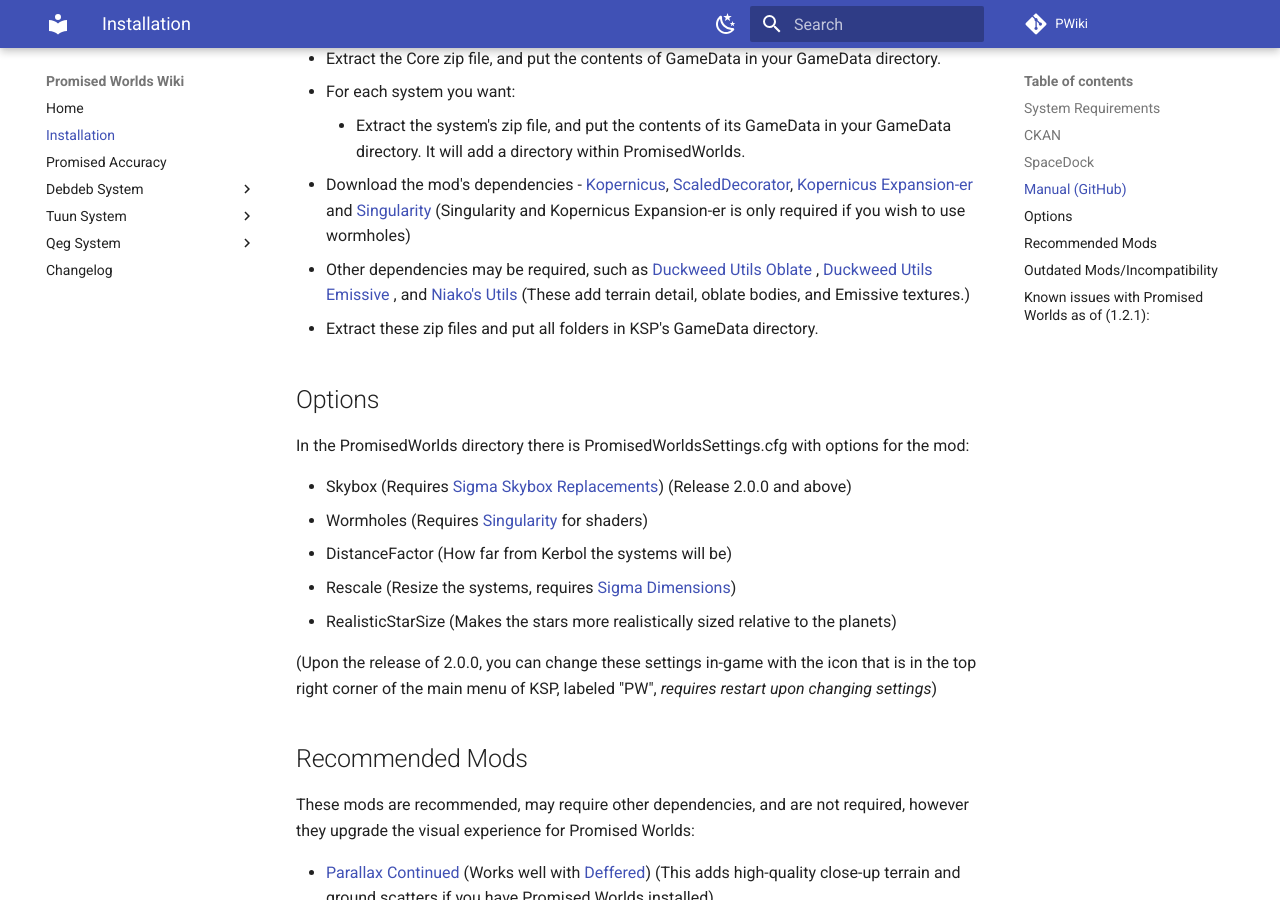
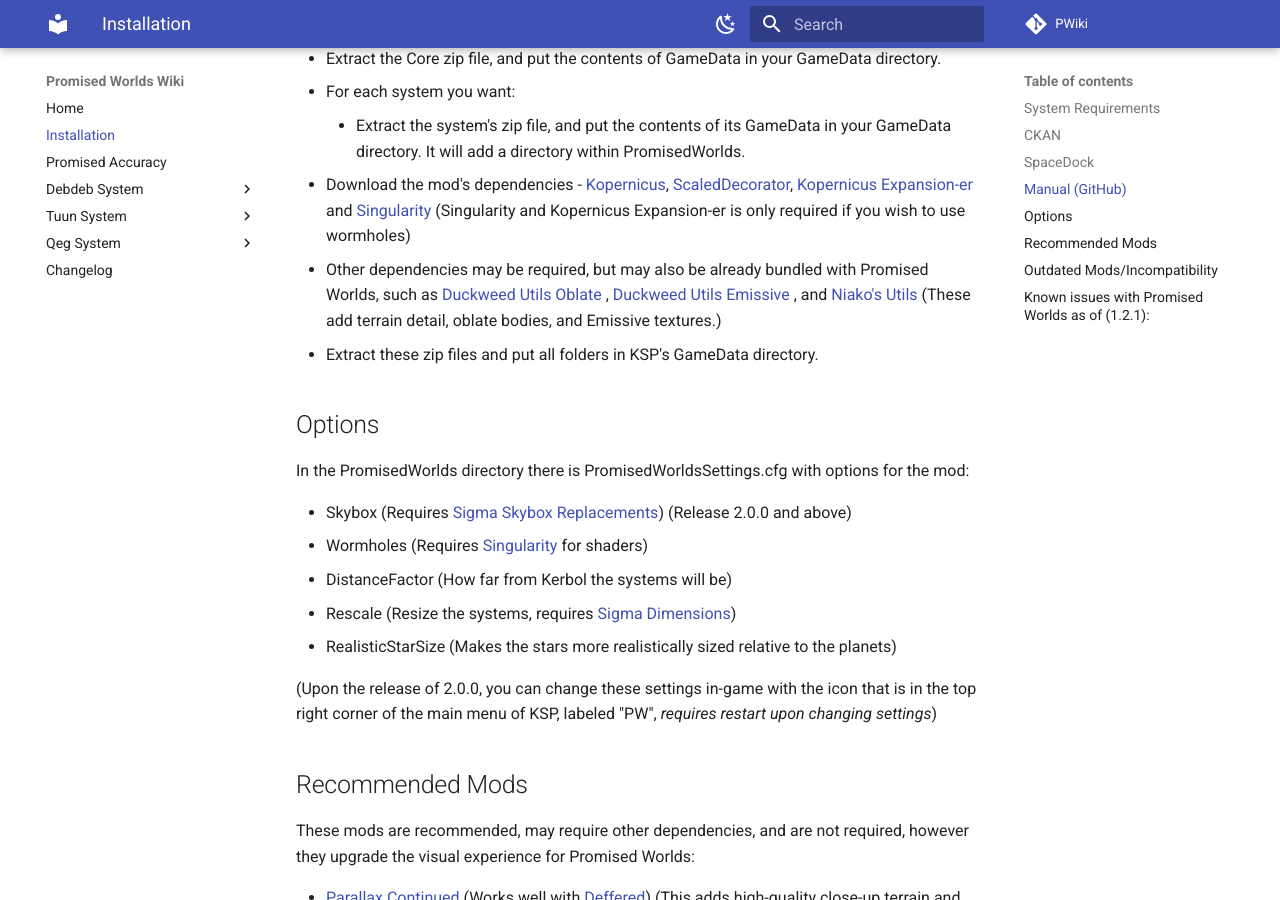
Before and after one commit to PromisedWorlds/PWiki, an MkDocs documentation site: the page built from docs/Installation.md, in a window 1280 px wide and 900 px high, scrolled down 1311 px. Built offline with MkDocs 1.6.1 and Material for MkDocs 9.7.7, drawn with Linux system fonts in a browser that asks for light colours; comment, search, counter and statistics services are not loaded.

```diff
--- a/docs/Installation.md
+++ b/docs/Installation.md
@@ -29,7 +29,7 @@ This is a complete installation guide on how to install Promised Worlds for Kerb
 - For each system you want:
     - Extract the system's zip file, and put the contents of its GameData in your GameData directory. It will add a directory within PromisedWorlds.
 - Download the mod's dependencies - [Kopernicus](https://github.com/kopernicus/kopernicus/releases), [ScaledDecorator](https://github.com/Sushutt/ScaledDecorator/releases), [Kopernicus Expansion-er](https://github.com/VabienArt/KopernicusExpansion-Continueder/releases) and [Singularity](https://forum.kerbalspaceprogram.com/topic/193709-wip18x-112x-singularity-black-hole-shaders/) (Singularity and Kopernicus Expansion-er is only required if you wish to use wormholes)
-- Other dependencies may be required, such as [Duckweed Utils Oblate](https://github.com/jamespglaze/VertexHeightOblateAdvanced/releases) , [Duckweed Utils Emissive](https://github.com/jamespglaze/VertexColorMapEmissive/releases) , and
+- Other dependencies may be required, but may also be already bundled with Promised Worlds, such as [Duckweed Utils Oblate](https://github.com/jamespglaze/VertexHeightOblateAdvanced/releases) , [Duckweed Utils Emissive](https://github.com/jamespglaze/VertexColorMapEmissive/releases) , and
 [Niako's Utils](https://github.com/pkmniako/Kopernicus_VertexMitchellNetravaliHeightMap/releases/tag/0.3) (These add terrain detail, oblate bodies, and Emissive textures.)
 - Extract these zip files and put all folders in KSP's GameData directory.
 
```
Also changed, not shown: docs/Debdeb System.md (+1 -1 lines), docs/assets/DebdebSystemMap.jpeg (deleted), 1 other file.
